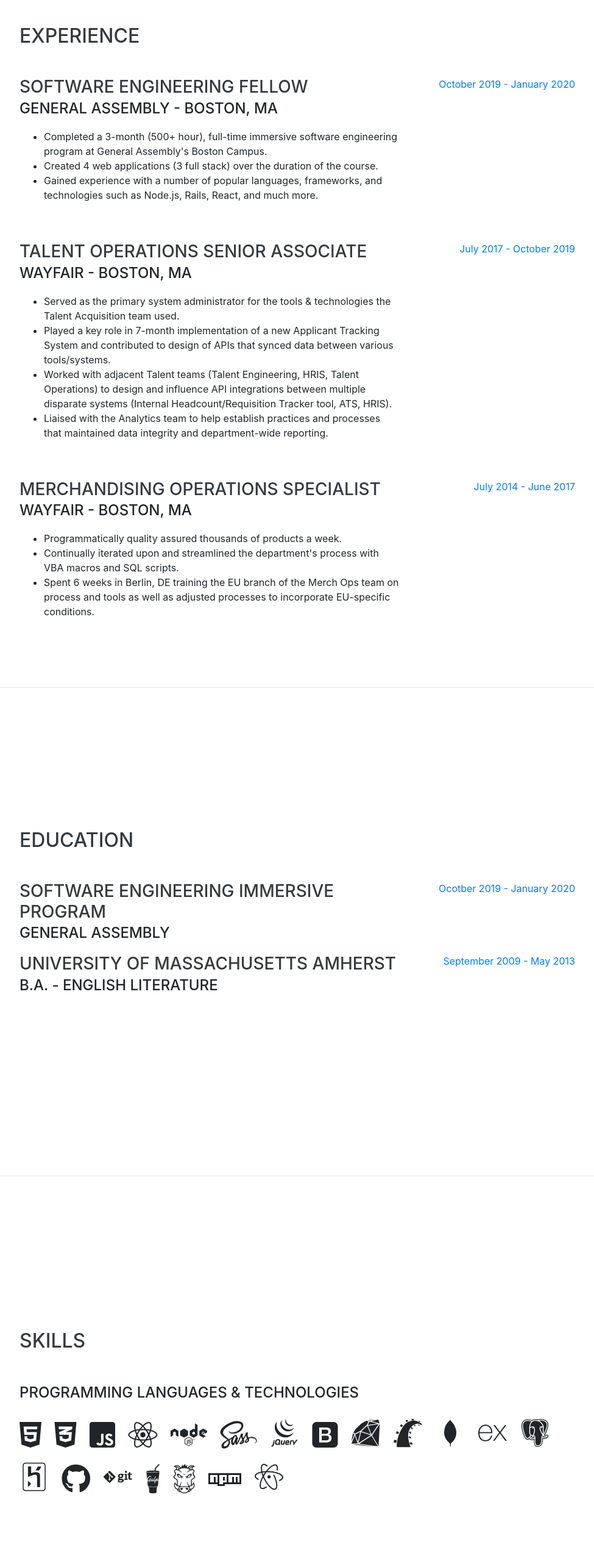
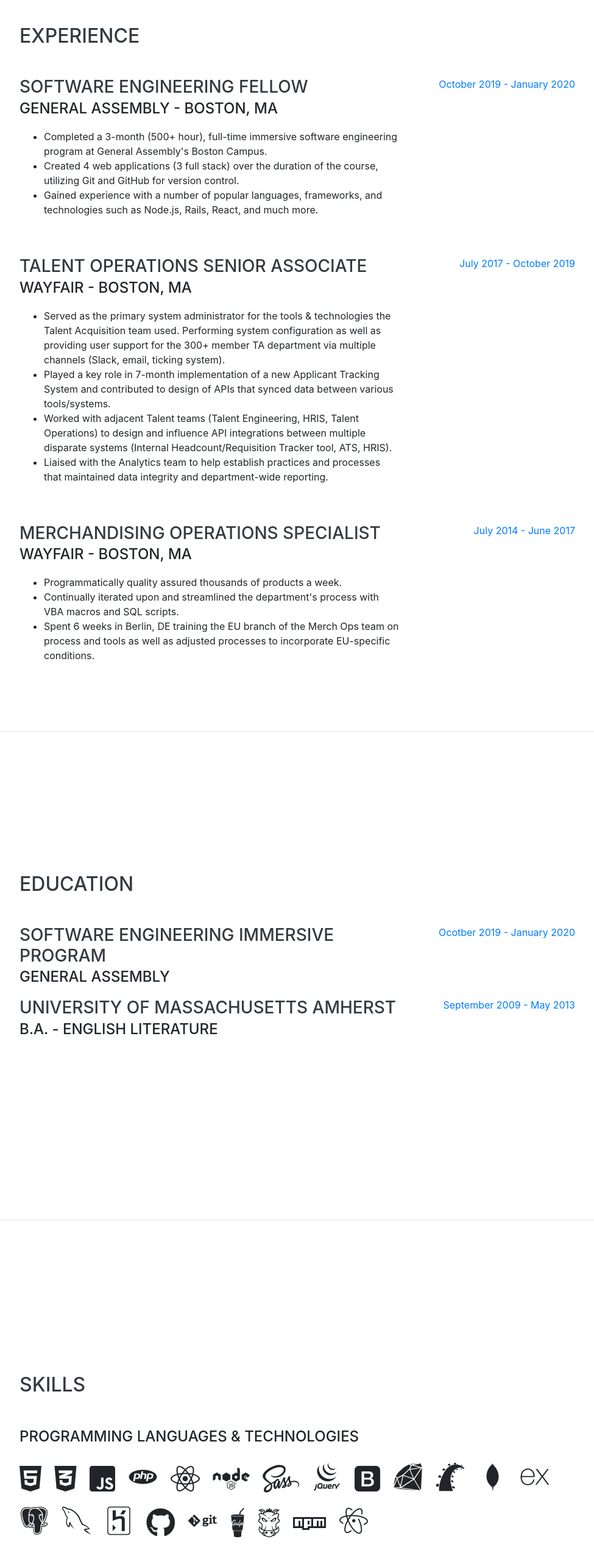
Before and after one commit to slahiff/sean-lahiff-portfolio, a website with bundled scripts: page index.html in a window 1280 px wide. Shown: the part 809-3369 px from the top of the page at 61% size, without its empty margins (288-1263 px from the left). Built offline with nearby package versions, Linux system fonts and the light colour scheme; a web font is replaced by a local one.

Commit message:
Resume Update Added PHP and MySQL to skills section and edited experience section.

```diff
--- a/index.html
+++ b/index.html
@@ -105,7 +105,7 @@
 						<div class="subheading mb-3">General Assembly - Boston, MA</div>
 						<ul>
               <li>Completed a 3-month (500+ hour), full-time immersive software engineering program at General Assembly's Boston Campus.</li>
-              <li>Created 4 web applications (3 full stack) over the duration of the course.</li>
+              <li>Created 4 web applications (3 full stack) over the duration of the course, utilizing Git and GitHub for version control.</li>
               <li>Gained experience with a number of popular languages, frameworks, and technologies such as Node.js, Rails, React, and much more.</li>
             </ul>
 					</div>
@@ -119,7 +119,7 @@
 						<h3 class="mb-0">Talent Operations Senior Associate</h3>
 						<div class="subheading mb-3">Wayfair - Boston, MA</div>
 						<ul>
-              <li>Served as the primary system administrator for the tools & technologies the Talent Acquisition team used.</li>
+              <li>Served as the primary system administrator for the tools & technologies the Talent Acquisition team used. Performing system configuration as well as providing user support for the 300+ member TA department via multiple channels (Slack, email, ticking system). </li>
               <li>Played a key role in 7-month implementation of a new Applicant Tracking System and contributed to design of APIs that synced data between various tools/systems.</li>
               <li>Worked with adjacent Talent teams (Talent Engineering, HRIS, Talent Operations) to design and influence API integrations between multiple disparate systems (Internal Headcount/Requisition Tracker tool, ATS, HRIS).</li>
               <li>Liaised with the Analytics team to help establish practices and processes that maintained data integrity and department-wide reporting.</li>
@@ -193,6 +193,9 @@
 					<li class="list-inline-item">
 						<i class="fab fa-js-square"></i>
 					</li>
+          <li class="list-inline-item">
+            <i class="devicon-php-plain"></i>
+          </li>
 					<li class="list-inline-item">
 						<i class="fab fa-react"></i>
 					</li>
@@ -222,6 +225,9 @@
           </li>
           <li class="list-inline-item">
             <i class="devicon-postgresql-plain"></i>
+          </li>
+          <li class="list-inline-item">
+            <i class="devicon-mysql-plain"></i>
           </li>
           <li class="list-inline-item">
             <i class="devicon-heroku-original"></i>
```
